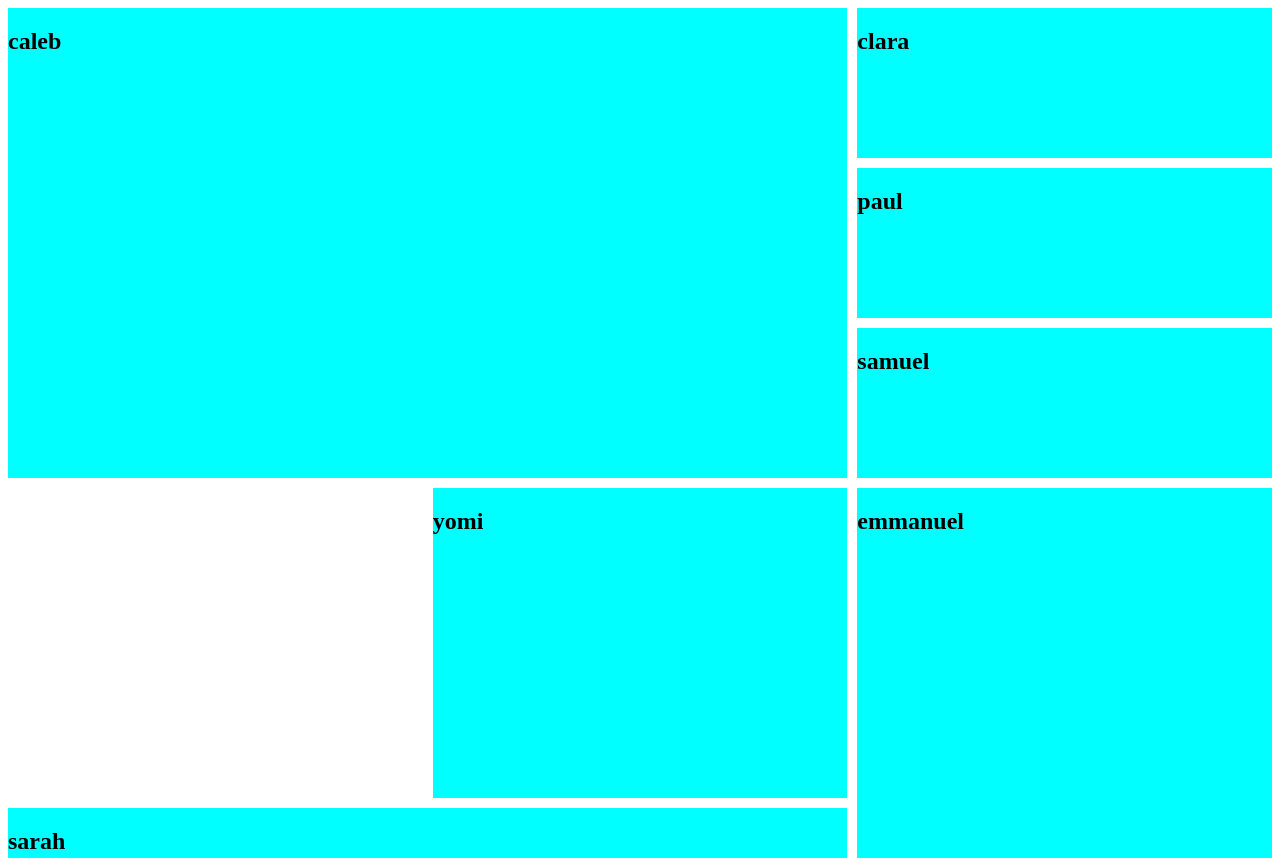
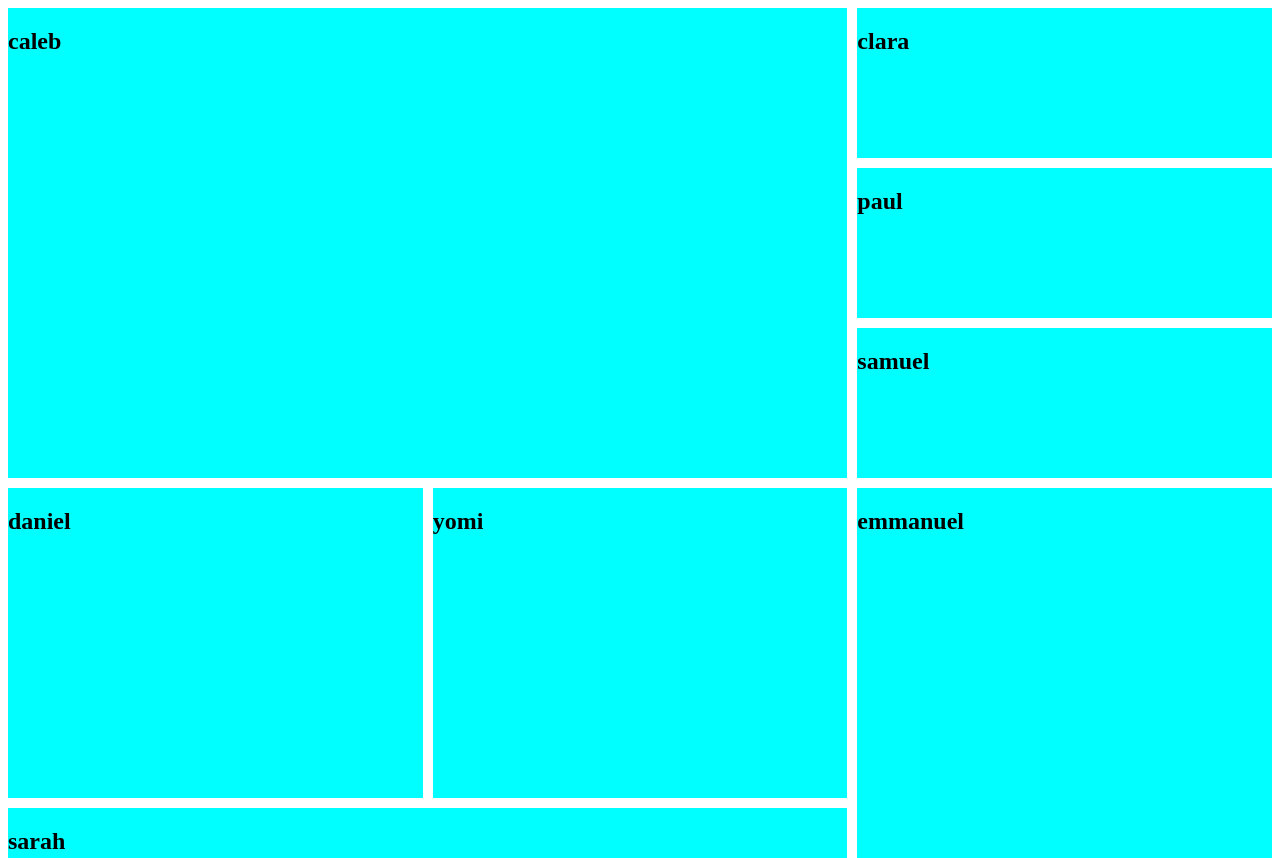
Before and after one commit to chikafx/weekfive, a website: page root/trial.html in a window 1280 px wide. Shown: the top 858 px of the page. Drawn offline with Linux system fonts and the light colour scheme.

Commit message:
feat:updated assignment

```diff
--- a/root/trial.css
+++ b/root/trial.css
@@ -34,7 +34,7 @@ article:nth-of-type(6){
 }
 
 article:nth-of-type(7){
-    grid-area: 6/1/8/3;
+    grid-area: 4/1/6/2;
 }
 
 article:nth-of-type(8){
--- a/root/trial.html
+++ b/root/trial.html
@@ -29,7 +29,7 @@
             <h2>yomi</h2>
         </article>
         <article>
-            <h2>emma</h2>
+            <h2>daniel</h2>
         </article>
         <article>
             <h2>sarah</h2>
```
